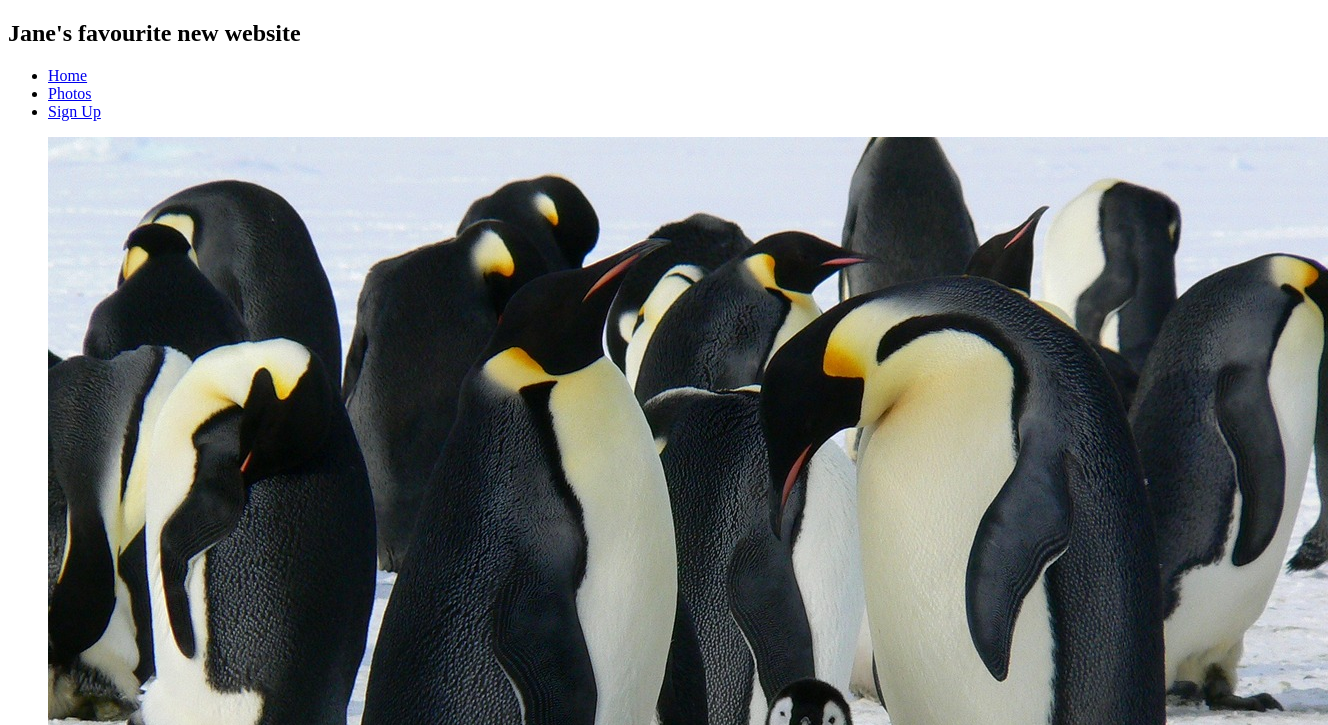
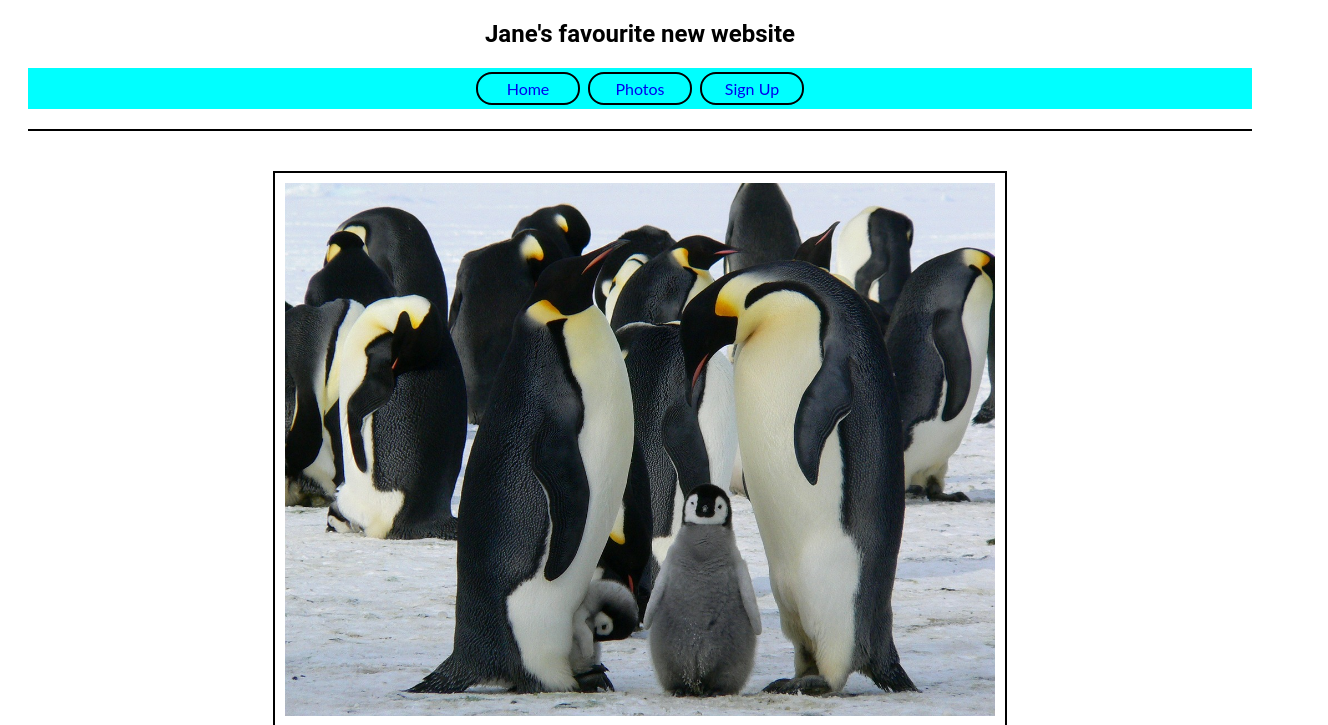
Before and after one commit to janebmckenna/test-site, a plain HTML site: page photos.html in a window 1280 px wide. Shown: the top 725 px of the page, 1328 px wide, since content can reach past the window. Drawn offline with Linux system fonts and the light colour scheme.

Commit message:
feat: fixed and error

```diff
--- a/photos.html
+++ b/photos.html
@@ -5,7 +5,7 @@
     <meta charset="UTF-8">
     <meta http-equiv="X-UA-Compatible" content="IE=edge">
     <meta name="viewport" content="width=device-width, initial-scale=1.0">
-    <link rel="stylesheet" href="assets/css.style.css">
+    <link rel="stylesheet" href="assets/css/style.css">
     <title>Test Website</title>
 </head>
 
```
